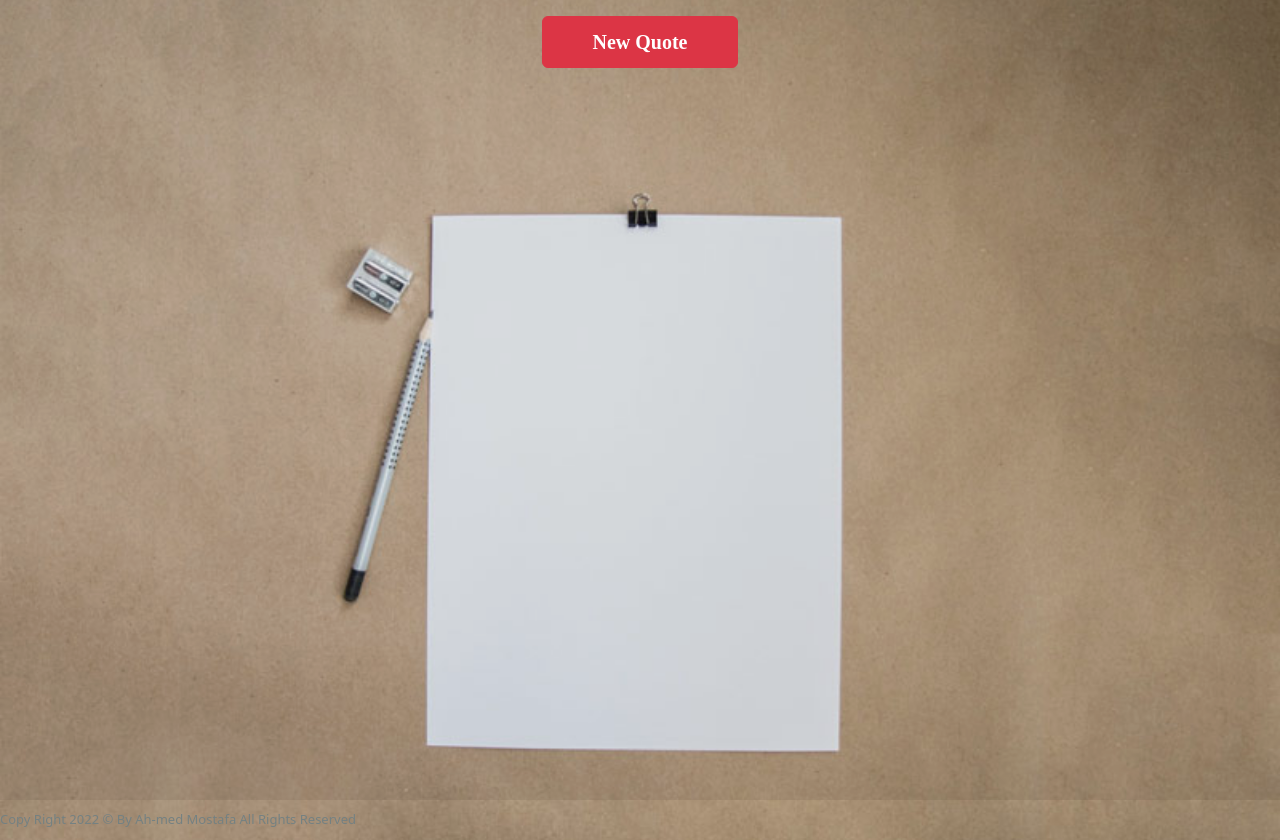
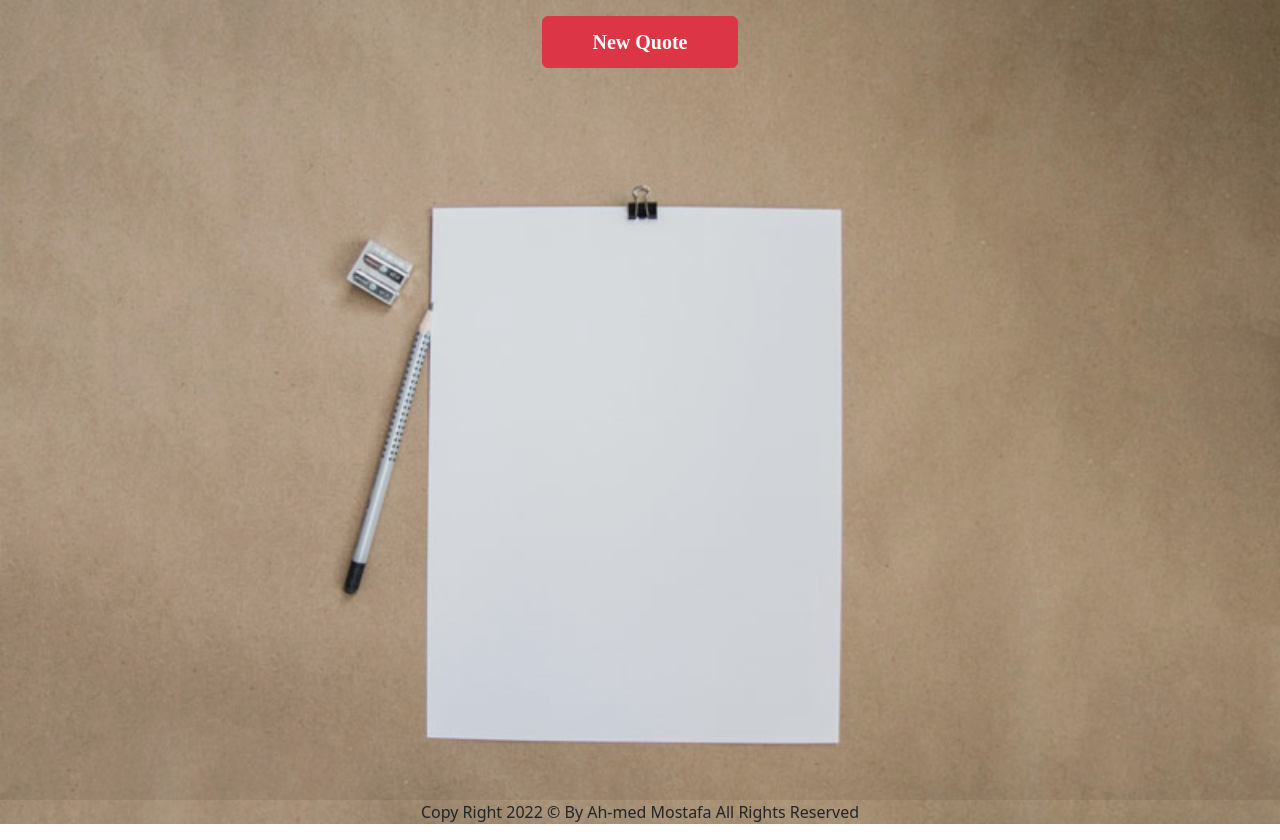
Before and after one commit to ahmedmostafamohmed/QuotesApp, a plain HTML site: page index.html in a window 1280 px wide. Drawn offline with Linux system fonts and the light colour scheme; a web font is replaced by a local one.

Commit message:
Update index.html

```diff
--- a/index.html
+++ b/index.html
@@ -23,7 +23,7 @@
 
 
   </div>
-<div class="footer-cntent">Copy Right 2022 © By Ah-med Mostafa All Rights Reserved</div>
+<div class="footer-cnten text-center">Copy Right 2022 © By Ah-med Mostafa All Rights Reserved</div>
           </div>
 
 <script src="js/main.js"></script>
```
